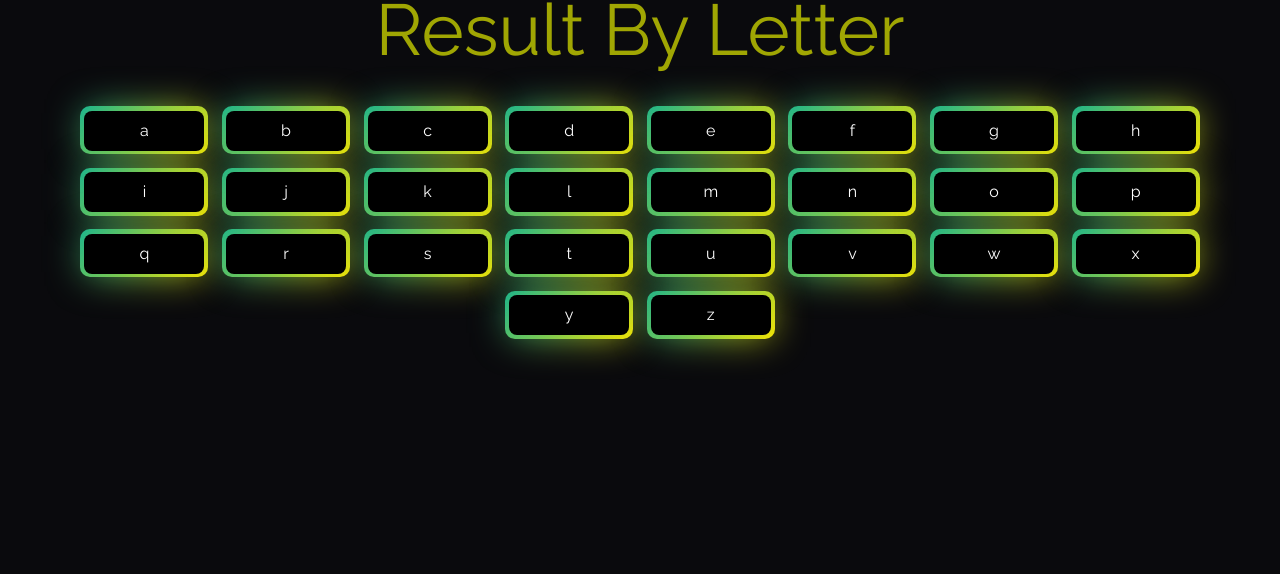
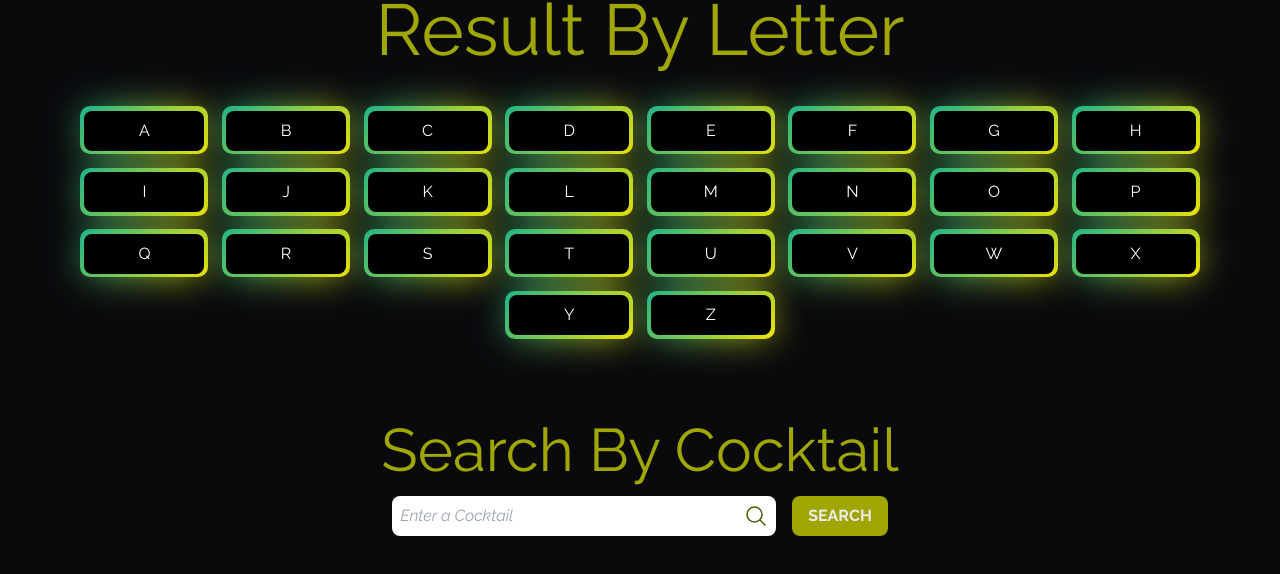
Before and after one commit to MacarenaCavieres/cocktail-db-v2, a React (Vite) app: page /search in a window 1280 px wide. Shown: the part 578-1152 px from the top of the page. Before the commit the page ends 982 px from the top, so only its background shows below. Built offline with nearby package versions, Linux system fonts and the light colour scheme.

Commit message:
comienzo de searchpage

```diff
--- a/src/ButtonStyle.css
+++ b/src/ButtonStyle.css
@@ -15,6 +15,7 @@
     border-radius: 8px;
     cursor: pointer;
     margin: 0.3rem;
+    text-transform: uppercase;
 }
 
 .button::before {
--- a/src/components/ArticleCard.tsx
+++ b/src/components/ArticleCard.tsx
@@ -16,7 +16,7 @@ export default function ArticleCard({ recipe }: ArticleCardProps) {
     return (
         <article
             className="text-quaternary border border-quaternary p-7 rounded-xl
-                space-y-6 flex flex-col items-center"
+            space-y-6 flex flex-col items-center"
         >
             <div className="overflow-hidden">
                 <img
--- a/src/components/ButtonLetter.tsx
+++ b/src/components/ButtonLetter.tsx
@@ -1,13 +1,18 @@
 import { Letter } from "../types";
 import "../ButtonStyle.css";
+import { useAppStore } from "../stores/useAppStore";
 
 type ButtonLetterProps = {
     letter: Letter;
 };
 
 export default function ButtonLetter({ letter }: ButtonLetterProps) {
+    const fetchByLetter = useAppStore((state) => state.fetchByLetter);
+
     return (
         /* From Uiverse.io by gharsh11032000 */
-        <button className="button">{letter.letter}</button>
+        <button className="button" onClick={() => fetchByLetter(letter.letter)}>
+            {letter.letter}
+        </button>
     );
 }
--- a/src/services/RecipeService.ts
+++ b/src/services/RecipeService.ts
@@ -32,7 +32,10 @@ export async function getByLetter(letter: Letter["letter"]) {
     try {
         const url = `https://www.thecocktaildb.com/api/json/v1/1/search.php?f=${letter}`;
         const { data } = await axios.get(url);
-        console.log(data);
+        const result = RandomRecipes.safeParse(data);
+        if (result.success) {
+            return result.data;
+        }
     } catch (error) {
         console.error(error);
     }
--- /dev/null
+++ b/src/stores/searchSlice.ts
@@ -0,0 +1,20 @@
+import { StateCreator } from "zustand";
+import { getByLetter } from "../services/RecipeService";
+import { Letter, Random } from "../types";
+
+export type SearchSliceType = {
+    search: Random;
+    fetchByLetter: (letter: Letter["letter"]) => Promise<void>;
+};
+
+export const createSearchSlice: StateCreator<SearchSliceType> = (set) => ({
+    search: {
+        drinks: [],
+    },
+    fetchByLetter: async (letter) => {
+        const search = await getByLetter(letter);
+        set({
+            search,
+        });
+    },
+});
--- a/src/stores/useAppStore.ts
+++ b/src/stores/useAppStore.ts
@@ -3,11 +3,15 @@ import { devtools } from "zustand/middleware";
 import { createRandomRecipeSlice, RandomRecipeType } from "./randomSlice";
 import { createFavoriteSlice, FavoriteSliceType } from "./favoriteSlice";
 import { createNotificationSlice, NotificationSliceType } from "./notificationSlice";
+import { createSearchSlice, SearchSliceType } from "./searchSlice";
 
-export const useAppStore = create<RandomRecipeType & FavoriteSliceType & NotificationSliceType>()(
+export const useAppStore = create<
+    RandomRecipeType & FavoriteSliceType & NotificationSliceType & SearchSliceType
+>()(
     devtools((...a) => ({
         ...createRandomRecipeSlice(...a),
         ...createFavoriteSlice(...a),
         ...createNotificationSlice(...a),
+        ...createSearchSlice(...a),
     }))
 );
--- a/src/views/SearchPage.tsx
+++ b/src/views/SearchPage.tsx
@@ -1,6 +1,11 @@
+import { MagnifyingGlassIcon } from "@heroicons/react/24/outline";
+import ArticleCard from "../components/ArticleCard";
 import ButtonLetter from "../components/ButtonLetter";
+import { useAppStore } from "../stores/useAppStore";
 
 export default function SearchPage() {
+    const search = useAppStore((state) => state.search);
+
     const letters = () => {
         const letterSet = [];
 
@@ -20,6 +25,36 @@ export default function SearchPage() {
                     <ButtonLetter key={letter.id} letter={letter} />
                 ))}
             </div>
+
+            <div className="my-20">
+                <form className="flex flex-col items-center space-y-4">
+                    <label htmlFor="drinkName" className="text-3xl md:text-6xl text-tertiary">
+                        Search By Cocktail
+                    </label>
+
+                    <div className="flex items-center relative gap-4">
+                        <input
+                            type="text"
+                            name="drinkName"
+                            className="placeholder:italic focus:outline-none p-2 w-96 rounded-lg"
+                            placeholder="Enter a Cocktail"
+                        />
+                        <MagnifyingGlassIcon className="h-6 w-6 text-secondary mr-2 absolute bottom-2 right-28" />
+                        <button
+                            type="button"
+                            className="uppercase bg-tertiary text-quaternary px-4 py-2 rounded-lg font-bold"
+                        >
+                            Search
+                        </button>
+                    </div>
+                </form>
+            </div>
+
+            <div className="grid grid-cols-1 md:grid-cols-2 2xl:grid-cols-3 my-20 mx-24 gap-10">
+                {search.drinks.map((drink) => (
+                    <ArticleCard key={drink.idDrink} recipe={drink} />
+                ))}
+            </div>
         </div>
     );
 }
```
